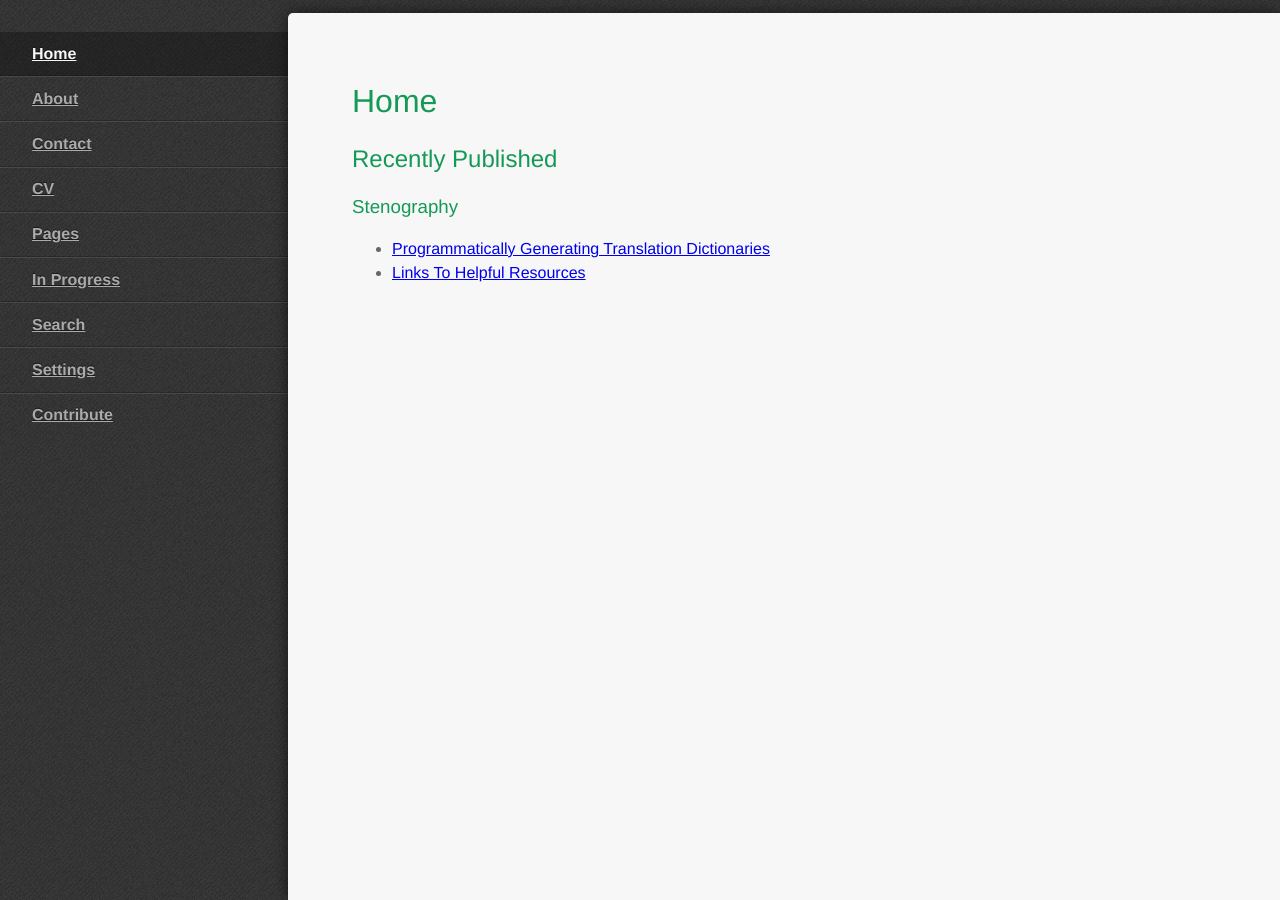
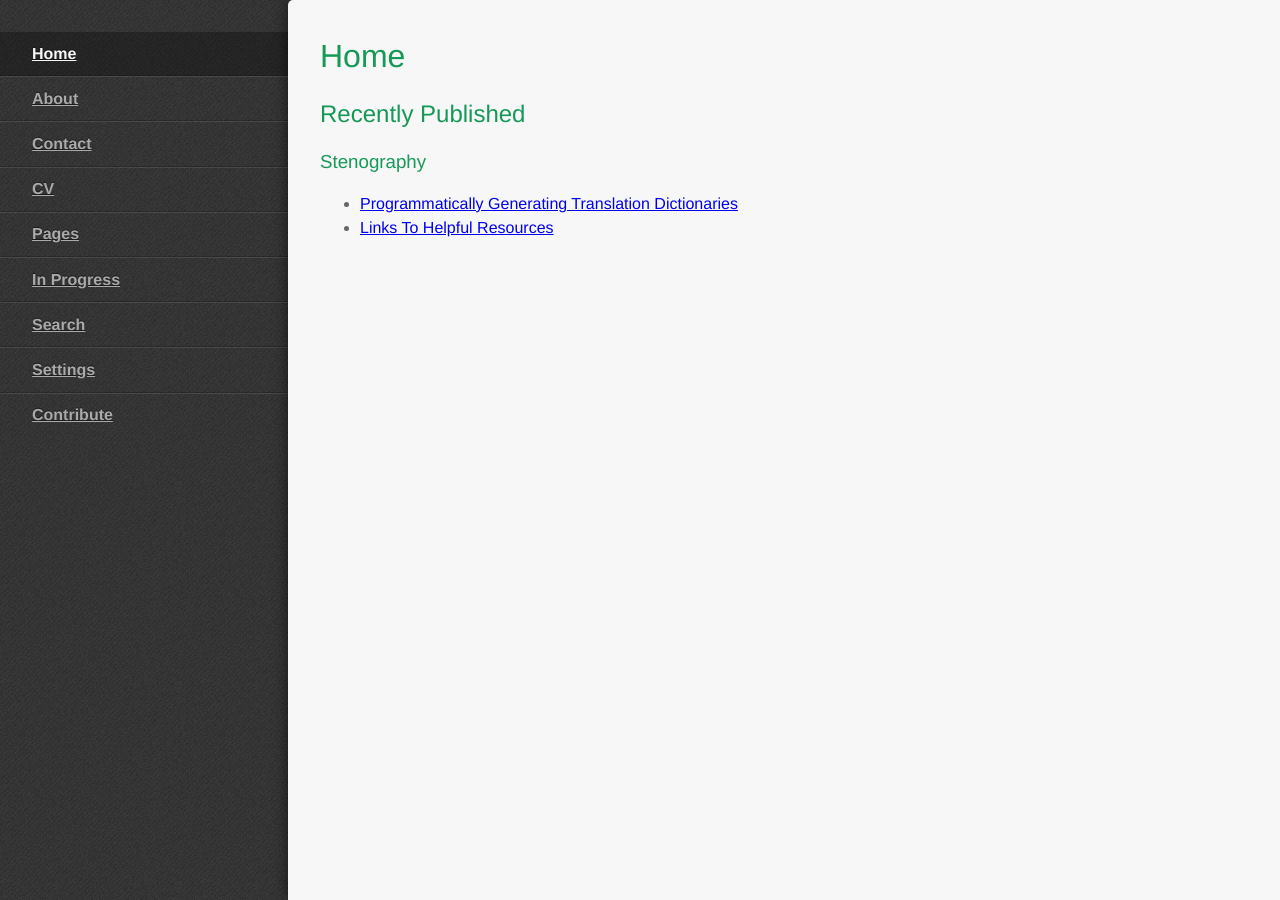
Before and after one commit to StevenTammen/StevenTammen.github.io, a Jekyll site: the page built from index.md, in a window 1280 px wide. Built offline with Jekyll 4.4.1, drawn with Linux system fonts in a browser that asks for light colours.

Commit message:
Update stylesheet.css

```diff
--- a/assets/stylesheets/stylesheet.css
+++ b/assets/stylesheets/stylesheet.css
@@ -56,13 +56,13 @@ body {
     -moz-box-sizing: border-box;
     box-sizing: border-box;
     -webkit-overflow-scrolling: touch;
-    padding: 3em 4em;
+    padding: 1em 2em;
     position: fixed;
     overflow: hidden;
     overflow-y: scroll;
     border-top-left-radius: 5px;
     box-shadow: 0 0 15px rgba(0,0,0,.6);
-    top: 0.8em;
+    top: 0;
     right: 0;
     bottom: 0;
     width: 76%;
@@ -309,7 +309,7 @@ body {
         -ms-user-select: none;
         user-select: none;
         display: block;
-        width: 70px;
+        width: 100%;
         height: 55px;
         float: right;
         margin: 0 -2em 1em 0;
```
